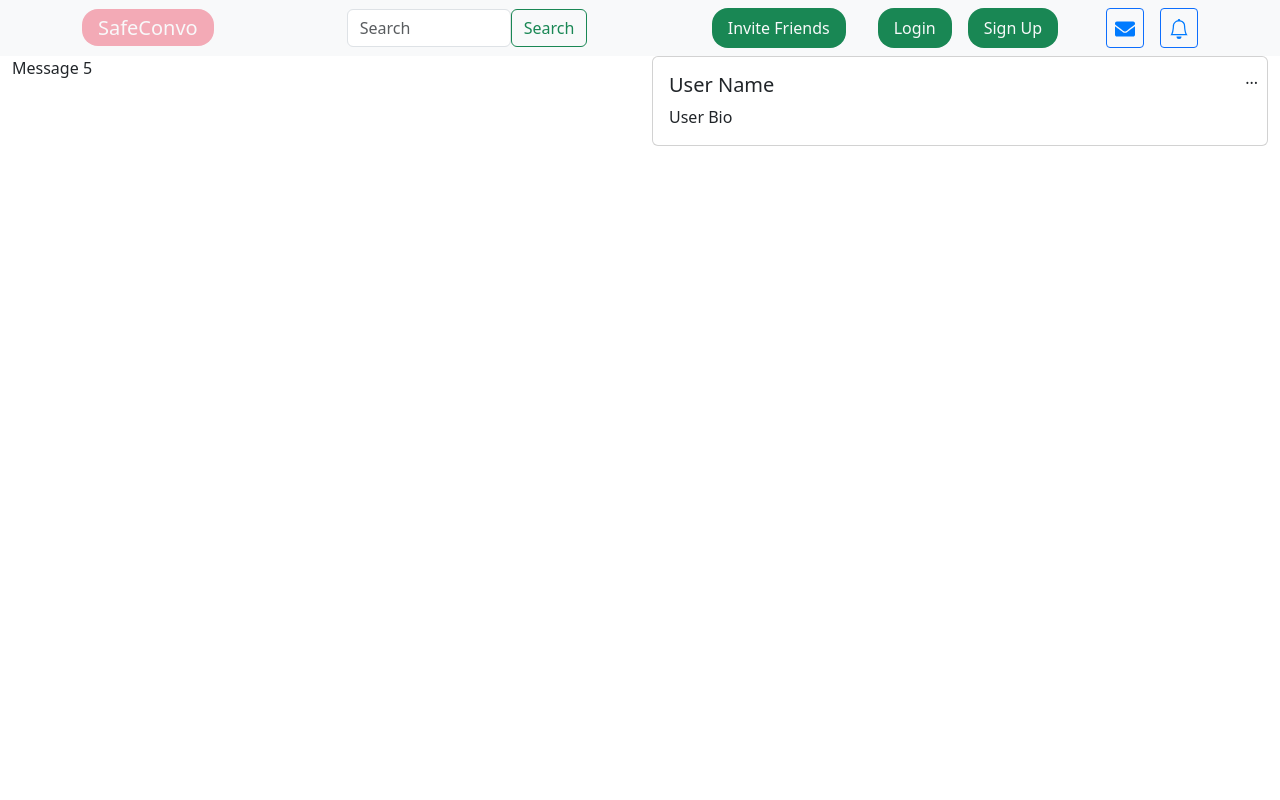
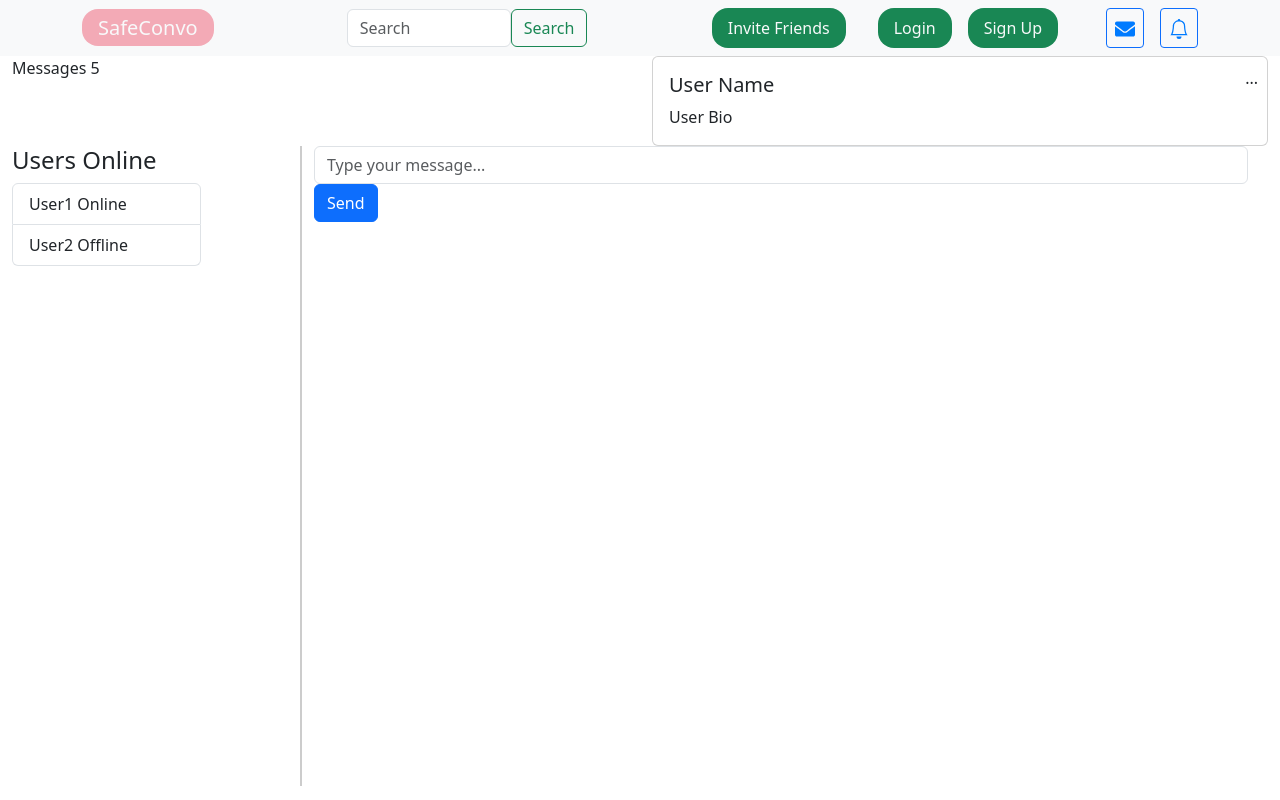
Before and after one commit to Aftab-ahmed12345/SafeConvo, a React (Create React App) app: page / in a window 1280 px wide. Built offline with nearby package versions, Linux system fonts and the light colour scheme.

Commit message:
create basic template for react application

```diff
--- a/src/App.js
+++ b/src/App.js
@@ -1,15 +1,44 @@
+import React, { useState } from 'react';
+import Container from 'react-bootstrap/Container';
+import Row from 'react-bootstrap/Row';
+import Col from 'react-bootstrap/Col';
 import Header from "./components/Header";
-import  HeroSection  from "./components/HeroSection";
+import HeroSection from "./components/HeroSection";
+import UserList from './components/UserList';
+import MessageInput from './components/MessageInput';
+import Card from 'react-bootstrap/Card';
 
 function App() {
-  return (
-    <div>
-      <Header />
-      <HeroSection/>
+  const [users] = useState([
+    { name: 'User1', online: true },
+    { name: 'User2', online: false },
+  ]);
+
+  const handleSendMessage = (message) => {
+    // Handle sending the message (you can update the state or make an API call)
+    console.log(`Sending message: ${message}`);
+  };
+    return (
+    <>
+      <div>
+        <Header />
+        <HeroSection />
+      </div>
+        <Container fluid>
+        <Row>
+
+             <Col lg={2} >
+              <UserList users={users} />
+             </Col>
 
 
-    </div>
+             <Col lg={9} className="body-vertical-line h-200">
+               <MessageInput onSendMessage={handleSendMessage} />
+             </Col>
+
+        </Row>
+      </Container>
+    </>
   );
 }
-
 export default App;
--- a/src/components/HeroSection.js
+++ b/src/components/HeroSection.js
@@ -11,7 +11,7 @@ function HeroSection() {
         <Row>
           <Col className='col-12 col-lg-6 message-width'>
             <div className="left-side">
-              <span>Message</span>
+              <span>Messages</span>
               <span className="message-counter"> 5</span>
             </div>
           </Col>
--- /dev/null
+++ b/src/components/MessageInput.js
@@ -0,0 +1,35 @@
+import React, { useState } from 'react';
+import Form from 'react-bootstrap/Form';
+import Button from 'react-bootstrap/Button';
+
+function MessageInput({ onSendMessage }) {
+  const [message, setMessage] = useState('');
+
+  const handleSendMessage = () => {
+    if (message.trim() !== '') {
+      onSendMessage(message);
+      setMessage('');
+    }
+  };
+
+  return (
+    <div className="message-input">
+      <Form>
+        <Form.Group>
+          <Form.Control
+            type="text"
+            placeholder="Type your message..."
+            value={message}
+            onChange={(e) => setMessage(e.target.value)}
+          />
+          <Button variant="primary" onClick={handleSendMessage}>
+          Send
+        </Button>
+        </Form.Group>
+
+      </Form>
+    </div>
+  );
+}
+
+export default MessageInput;
--- /dev/null
+++ b/src/components/UserList.js
@@ -0,0 +1,18 @@
+
+import React from 'react';
+import ListGroup from 'react-bootstrap/ListGroup';
+
+function UserList({ users }) {
+  return (
+    <div className="user-list">
+      <h4>Users Online</h4>
+      <ListGroup>
+        {users.map((user, index) => (
+          <ListGroup.Item key={index}>{user.name} {user.online ? 'Online' : 'Offline'}</ListGroup.Item>
+        ))}
+      </ListGroup>
+    </div>
+  );
+}
+
+export default UserList;
--- a/src/index.css
+++ b/src/index.css
@@ -96,3 +96,11 @@
     top: 10px;
     right: 10px;
 }
+.body-vertical-line
+{
+    border-left: 2px solid #ccc;
+    padding-left: 15px;
+    height: 40rem;
+    position:absolute;
+    left: 300px;
+}
```
